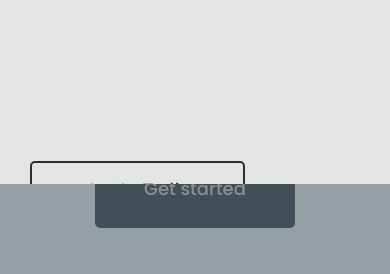
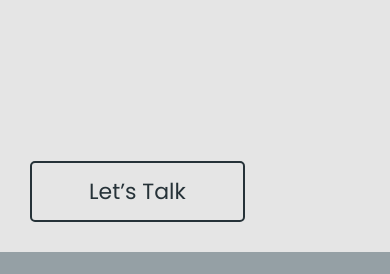
Before and after one commit to Alexey96may/onlineLanguageSchool_Britlex, a website: page src/index.html in a window 390 px wide. Both pictures are taken after a click on the element 345 px from the left and 62 px from the top of the page. Shown: the part 570-844 px from the top of the page. Drawn offline with nearby package versions, Linux system fonts and the light colour scheme; files that its build step writes are made by us from their sources; files whose address does not match are found by name.

Commit message:
Fix burger menu

```diff
--- a/src/scss/modules/header.scss
+++ b/src/scss/modules/header.scss
@@ -158,7 +158,7 @@ header .container {
     background-color: #e5e5e5;
     padding: variables.$mainPadding;
     width: 50%;
-    max-height: 90vh;
+    max-height: 100vh;
     box-sizing: border-box;
     z-index: 1;
     visibility: hidden;
```
Also changed, not shown: dist/css/style.css, dist/css/style.min.css.
